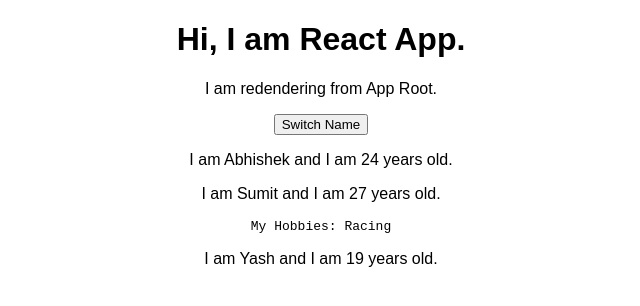
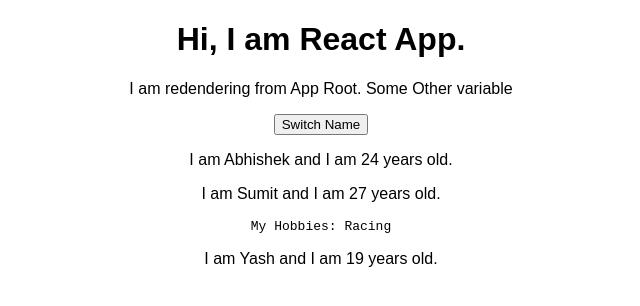
Before and after one commit to webdevabhi/react-complete-guide, a React (Create React App) app: page / in a window 1280 px wide. Shown: the top 306 px of the page, without its empty margins (319-959 px from the left). Built offline with nearby package versions, Linux system fonts and the light colour scheme.

Commit message:
updating state

```diff
--- a/src/App.js
+++ b/src/App.js
@@ -8,18 +8,30 @@
       { name: 'Abhishek', age: 24 },
       { name: 'Sumit', age: 27 },
       { name: 'Yash', age: 19 }
-    ]
+    ],
+    otherProperty : "Some Other variable"
   }
 
   switchNameHandler = () => {
-    alert("Button CLicked");
+    // console.log("Button CLicked");
+
+    // Don't do this
+    // this.state.persons[0].name = 'Abhishek Patel';
+
+    this.setState({
+      persons: [
+        { name: 'Abhishek Patel', age: 24 },
+        { name: 'Sumit', age: 27 },
+        { name: 'Yash', age: 22 }
+      ]
+    })
   }
 
   render() {
     return (
       <div className="App">
         <h1>Hi, I am React App.</h1>
-        <p>I am redendering from App Root.</p>
+        <p>I am redendering from App Root. {this.state.otherProperty}</p>
         <button onClick={this.switchNameHandler}>Switch Name</button>
         <Person name={this.state.persons[0].name} age={this.state.persons[0].age} />
         <Person name={this.state.persons[1].name} age={this.state.persons[1].age} >
```
